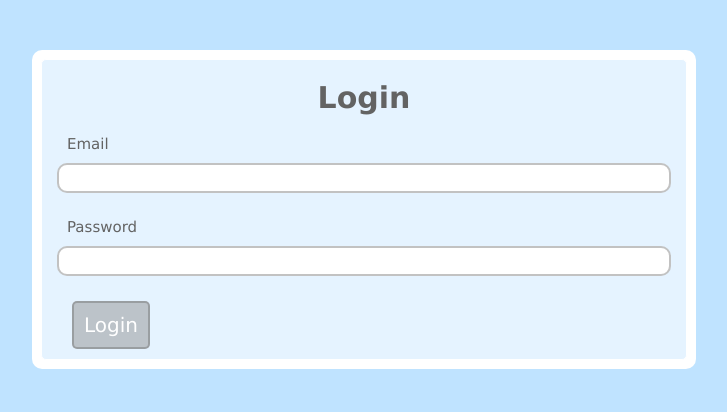
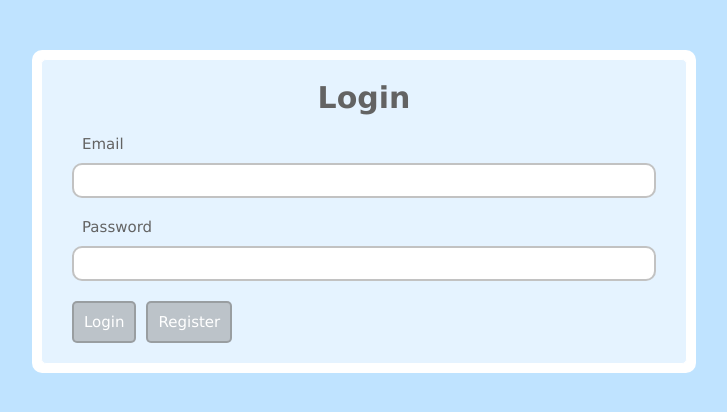
Before and after one commit to sirinnear/Todo-App-Project, a Vue app: page /#/login in a window 1280 px wide. Shown: the top 412 px of the page, without its empty margins (276-1003 px from the left). Built offline with nearby package versions, Linux system fonts and the light colour scheme.

Commit message:
Added register button to Login page

```diff
--- a/src/components/Login.vue
+++ b/src/components/Login.vue
@@ -13,6 +13,7 @@
                 <input type="password">
             </div>
             <button class="button">Login</button>
+            <button class="button" style="margin: 0px">Register</button>
         </div>
     </div>
 </template>
@@ -29,13 +30,13 @@
     }
 
     .input-container {
-        margin: 15px;
+        margin: 10px 30px;
     }
 
     .input-container input {
         box-sizing: border-box;
         width: 100%;
-        height: 30px;
+        height: 35px;
         border-radius: 10px;
         border: rgba(99, 99, 99, 0.39) solid 2px;
         font-family: inherit;
@@ -46,13 +47,13 @@
     .input-container input, label {
         padding: 10px;
         margin: 10px 0px;
-        font-size: 15px;
+        font-size: inherit;
     }
 
     button {
         padding: 10px;
-        margin: 0px 15px 10px 30px;
-        font-size: 20px;
+        margin: 0px 10px 20px 30px;
+        font-size: inherit;
         font-family: inherit;
         color: white;
         background-color: rgba(149, 149, 149, 0.51);
```
